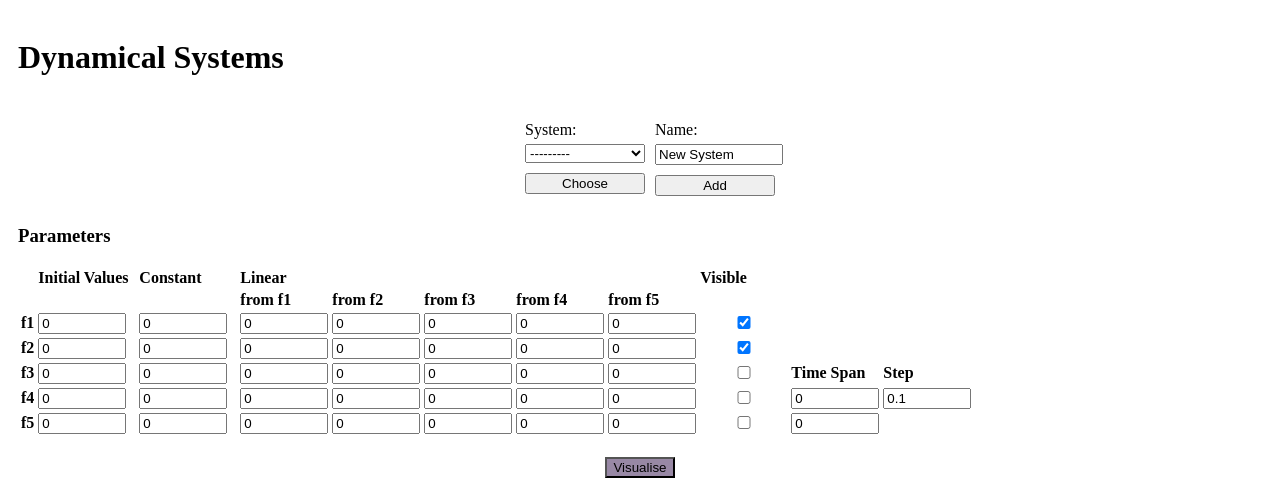
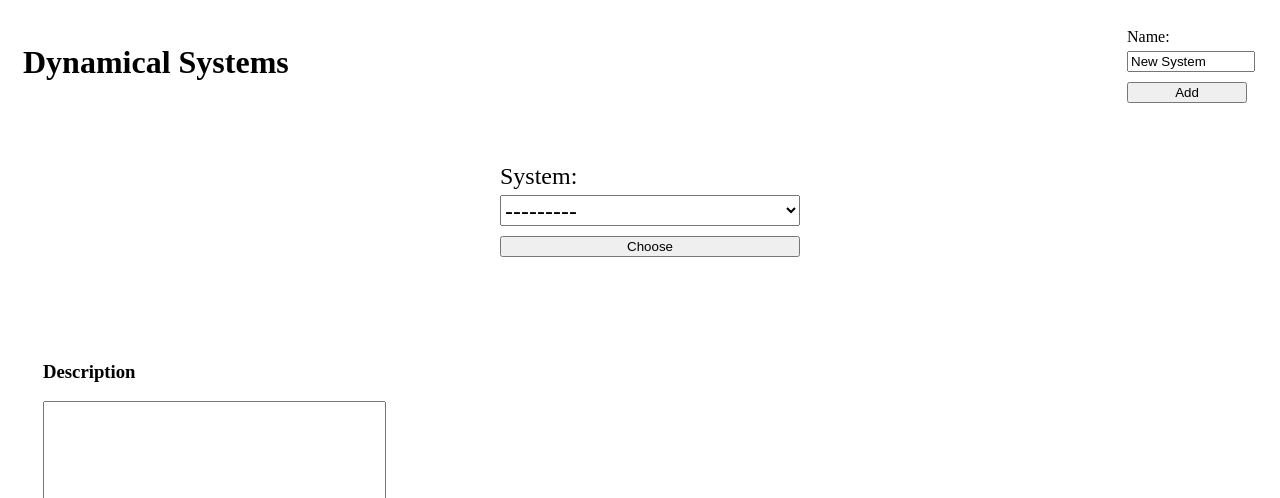
Before and after one commit to sebastiandohnany/Dynamical_Systems, a Django app: template templates/visualiser.html in a window 1280 px wide. Shown: the top 498 px of the page. Run offline with Django 3.2, Linux system fonts and the light colour scheme; the template is opened without the code that fills it: values that come from a table or form of the project are taken from there, others are empty; data comes from the database, SQL or seed files in the repository; parts of the project's set-up code (start-up, migrations or seed data) failed here and were passed over; grey boxes are pictures that could not be loaded.

Commit message:
Description and FE changes.

```diff
--- a/static/css/stylesheet.css
+++ b/static/css/stylesheet.css
@@ -1,49 +1,55 @@
 /* GENERICS */
 
 body {
-    padding:10px;
+    padding:15px;
 }
 
 
 section {
     margin-top: 40px;
     margin-bottom: 40px;
+    display:block;
 }
 
 
 /* SYSTEM */
-#systems {
+#heading {
+    display: inline-block;
+}
+
+
+#system {
+    margin-top: 60px;
+    margin-bottom: 60px;
     margin-left: auto;
     margin-right: auto;
-    width: 250px;
-}
-
-#system, #new_system {
-    width: 120px;
-}
-
-#system {
-    float: left;
-    margin-right: 10px;
+    width: 300px;
 }
 
 #new_system {
     float: right;
+    width: 120px;
+    margin-right: 20px;
 }
 
-#system *{
+#system *, #new_system *{
     margin: 5px;
     width: inherit;
 }
 
-#new_system *{
-    margin: 5px;
-    width: inherit;
+#system select, #system label {
+    width:300px;
+    font-size:24px;
 }
 
 /* DATA */
+
+#description {
+
+}
+
 #data {
-
+    padding: 20px;
 }
 
 #data caption, th{
@@ -59,7 +65,7 @@ section {
 }
 
 #submit-visualise-container {
-    margin-top: 20px;
+    margin-top: 40px;
     margin-left: auto;
     margin-right: auto;
     text-align: center;
@@ -68,6 +74,7 @@ section {
 
 #submit-visualise {
     background-color: rgb(152, 136, 165);
+    font-size: 24px;
 }
 
 
--- a/templates/visualiser.html
+++ b/templates/visualiser.html
@@ -9,9 +9,16 @@
 </head>
 <body>
 
-<h1>Dynamical Systems</h1>
+<h1 id="heading">Dynamical Systems</h1>
+<div id="new_system">
+    <form method="post">
+        {% csrf_token %}
+        {{ form_new_system }}
+        <input type="submit" name="new_system" value="Add">
+    </form>
+    </div>
 <section>
-    <div id="systems">
+
     <div id="system">
     <form method="post">
         {% csrf_token %}
@@ -19,14 +26,7 @@
         <input type="submit" name="change_system" value="Choose">
     </form>
     </div>
-    <div id="new_system">
-    <form method="post">
-        {% csrf_token %}
-        {{ form_new_system }}
-        <input type="submit" name="new_system" value="Add">
-    </form>
-    </div>
-        </div>
+
 </section>
 
 {# Forms #}
@@ -34,6 +34,11 @@
 <div id="data">
     <form method="post">
         {% csrf_token %}
+        <h3>Description</h3>
+        <div id="description">
+        {{ form_description.text }}
+        </div>
+        <div>
         <table id="parameters">
             <caption><h3>Parameters</h3></caption>
             <tr>
@@ -124,9 +129,10 @@
                 <td>{{ form_timespan.end }}</td>
             </tr>
         </table>
+            </div>
         <div id="submit-visualise-container">
-        <input id="submit-visualise" type="submit" name="visualise" value="Visualise">
-            </div>
+            <input id="submit-visualise" type="submit" name="visualise" value="Visualise">
+        </div>
     </form>
 </div>
 </section>
@@ -151,6 +157,12 @@
     </div>
 </div>
 </section>
+{#<section>#}
+{#    <div style="height: 200px; margin-top: 20px">#}
+{#        <p>Created by Sebastián Dohnány -> dohnany.sebastian@gmail.com</p>#}
+{#        <p>Supervised by doc. Martin Takáč, Centre for Cognitive Science, Comenius University</p>#}
+{#    </div>#}
+{#</section>#}
 
 </body>
 </html>
--- a/visualisation/admin.py
+++ b/visualisation/admin.py
@@ -10,3 +10,4 @@ admin.site.register(models.InitialValues)
 admin.site.register(models.TimeSpan)
 admin.site.register(models.Visible)
 admin.site.register(models.IntegrationMaxStep)
+admin.site.register(models.Description)
--- a/visualisation/animator.py
+++ b/visualisation/animator.py
@@ -40,9 +40,9 @@ class Animation:
     result = []
 
     # STYLES
-    line_kwargs = {"linewidth": 1.0, "animated": True,}
+    line_kwargs = {"linewidth": 1.5, "animated": True}
     axes_kwargs = {}
-    tick_kwargs = {"length": 1.5, "width": 1.5, "labelsize": 8}
+    tick_kwargs = {"length": 2.5, "width": 1.5, "labelsize": 8}
     ticklabel_kwargs = {"scilimits": (-3, 4)}
     animation_kwargs = {"interval": 60, "blit": True, }
 
@@ -99,7 +99,7 @@ class Animation:
         ims = []
         for t in range(len(self.result.t)):
             im = ax.plot(self.result.y[self.visible[0]][0:t], self.result.y[self.visible[1]][0:t],
-                         c='#00A9A5', **self.line_kwargs)
+                         c='#5C374C', **self.line_kwargs)
             ims.append(im)
 
         phase_ani = animation.ArtistAnimation(fig, ims, **self.animation_kwargs)
--- a/visualisation/forms.py
+++ b/visualisation/forms.py
@@ -46,3 +46,9 @@ class FormSystem(forms.Form):
 
 class NewSystem(forms.Form):
     name = forms.CharField(initial='New System')
+
+
+class FormDescription(forms.ModelForm):
+    class Meta:
+        model = models.Description
+        exclude = ['system']
--- a/visualisation/models.py
+++ b/visualisation/models.py
@@ -83,3 +83,9 @@ class IntegrationMaxStep(models.Model):
     step = models.FloatField(default=0.1)
 
     system = models.OneToOneField(System, on_delete=models.CASCADE)
+
+
+class Description(models.Model):
+    text = models.TextField()
+
+    system = models.OneToOneField(System, on_delete=models.CASCADE)
```
Also changed, not shown: visualisation/views.py (+39 -29 lines), visualisation/migrations/0010_description.py (added).
